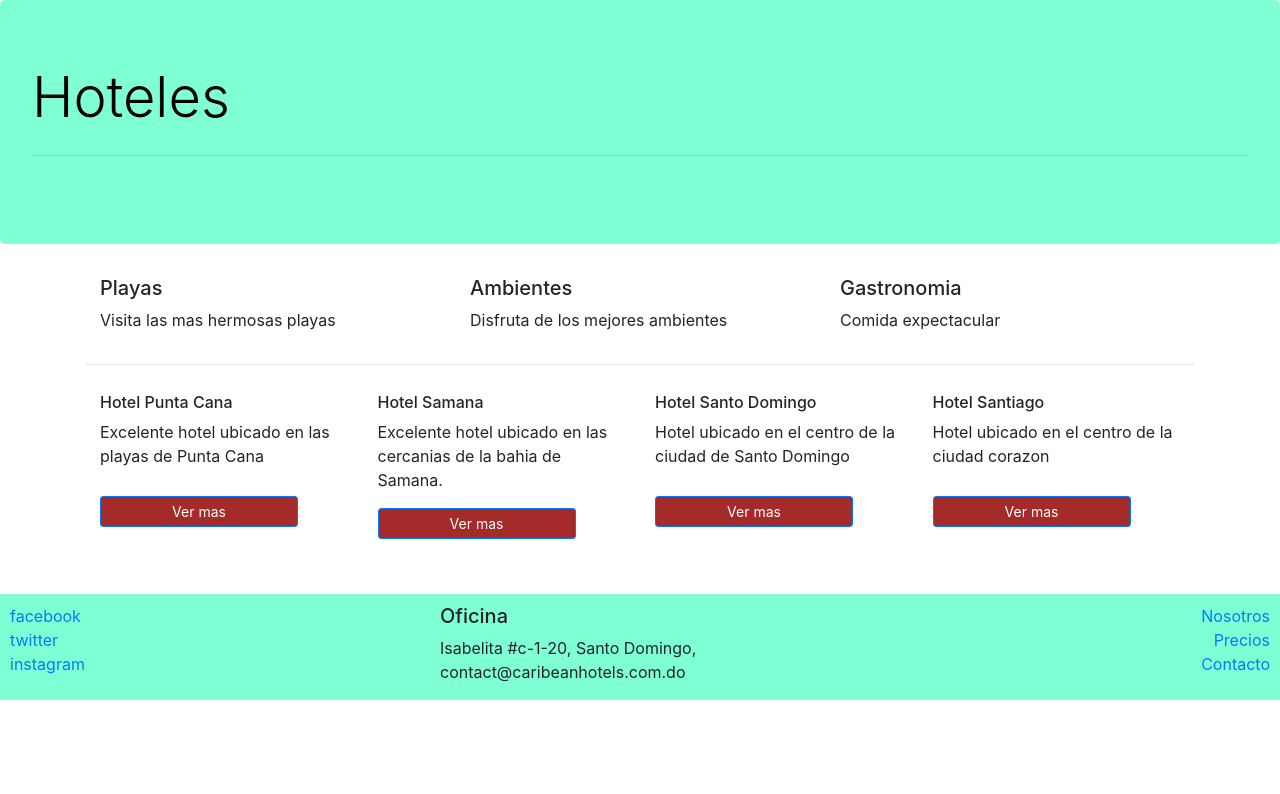
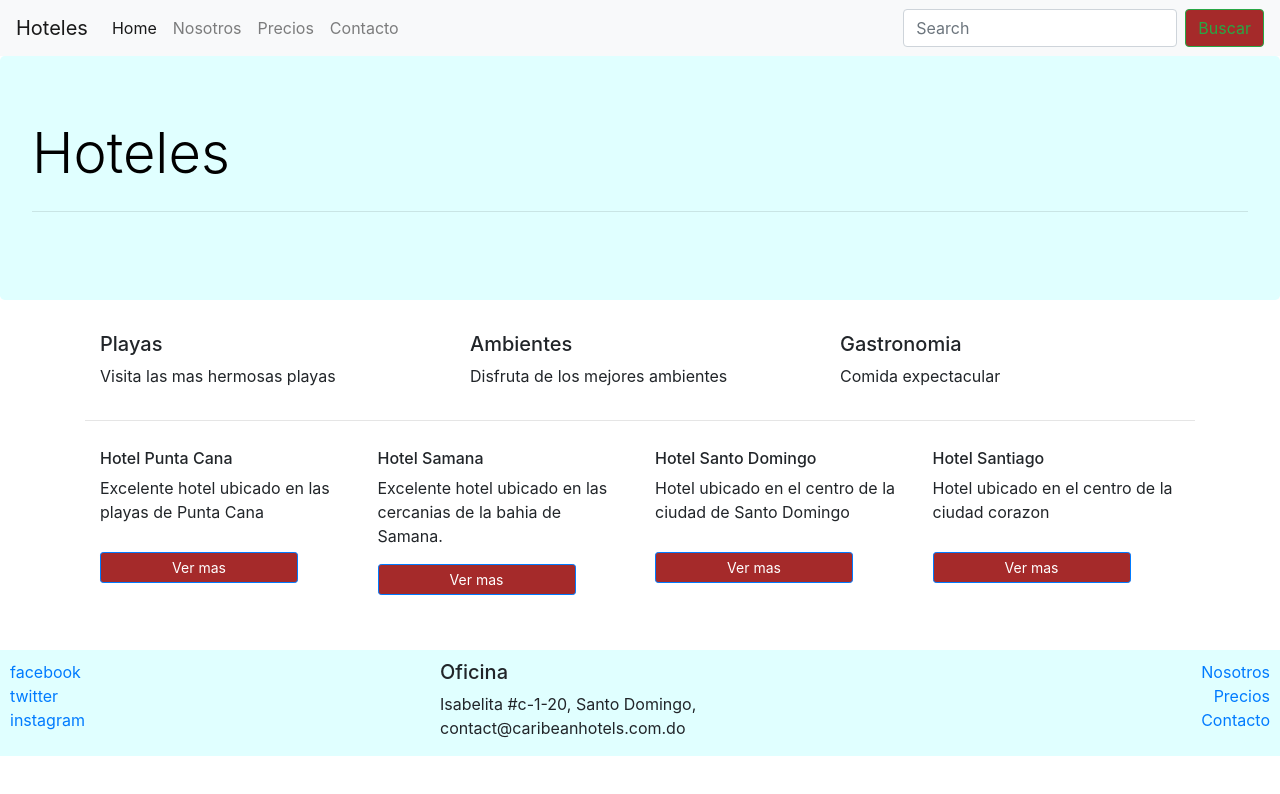
Before and after one commit to samuelpena21/guia-hoteles, a website: page index.html in a window 1280 px wide. Drawn offline with nearby package versions, Linux system fonts and the light colour scheme.

Commit message:
change jumbotron and footer background color and added navbar

```diff
--- a/css/main.css
+++ b/css/main.css
@@ -1,11 +1,11 @@
 .jumbotron {
-    background-color: aquamarine;
+    background-color: lightcyan;
     color: black;
 }
 
 footer {
     padding: 10px 10px 0 10px;
-    background-color: aquamarine;
+    background-color: lightcyan;
     margin-bottom: 0px;
     margin-top: 10px;
 }
--- a/index.html
+++ b/index.html
@@ -12,6 +12,36 @@
     <title>Hoteles del Caribe</title>
   </head>
   <body>
+    <!--Nav Bar defined-->
+    <nav class="navbar navbar-expand-lg navbar-light bg-light">
+        <a class="navbar-brand" href="#">Hoteles</a>
+        <button class="navbar-toggler" type="button" data-toggle="collapse" data-target="#navbarSupportedContent" aria-controls="navbarSupportedContent" aria-expanded="false" aria-label="Toggle navigation">
+        <span class="navbar-toggler-icon"></span>
+        </button>
+
+        <div class="collapse navbar-collapse" id="navbarSupportedContent">
+        <ul class="navbar-nav mr-auto">
+            <li class="nav-item active">
+            <a class="nav-link" href="#">Home <span class="sr-only">(current)</span></a>
+            </li>
+            <li class="nav-item">
+            <a class="nav-link" href="#">Nosotros</a>
+            </li>
+            <li class="nav-item">
+            <a class="nav-link" href="#">Precios</a>
+            </li>
+            <li class="nav-item">
+                <a class="nav-link" href="#">Contacto</a>
+            </li>
+        </ul>
+        <form class="form-inline my-2 my-lg-0">
+            <input class="form-control mr-sm-2" type="search" placeholder="Search" aria-label="Search">
+            <button class="btn btn-outline-success my-2 my-sm-0" type="submit">Buscar</button>
+        </form>
+        </div>
+    </nav>
+
+    <!--Defined Jumbotron-->
     <div class="jumbotron">
         <h1 class="display-4">Hoteles</h1>
 
```
